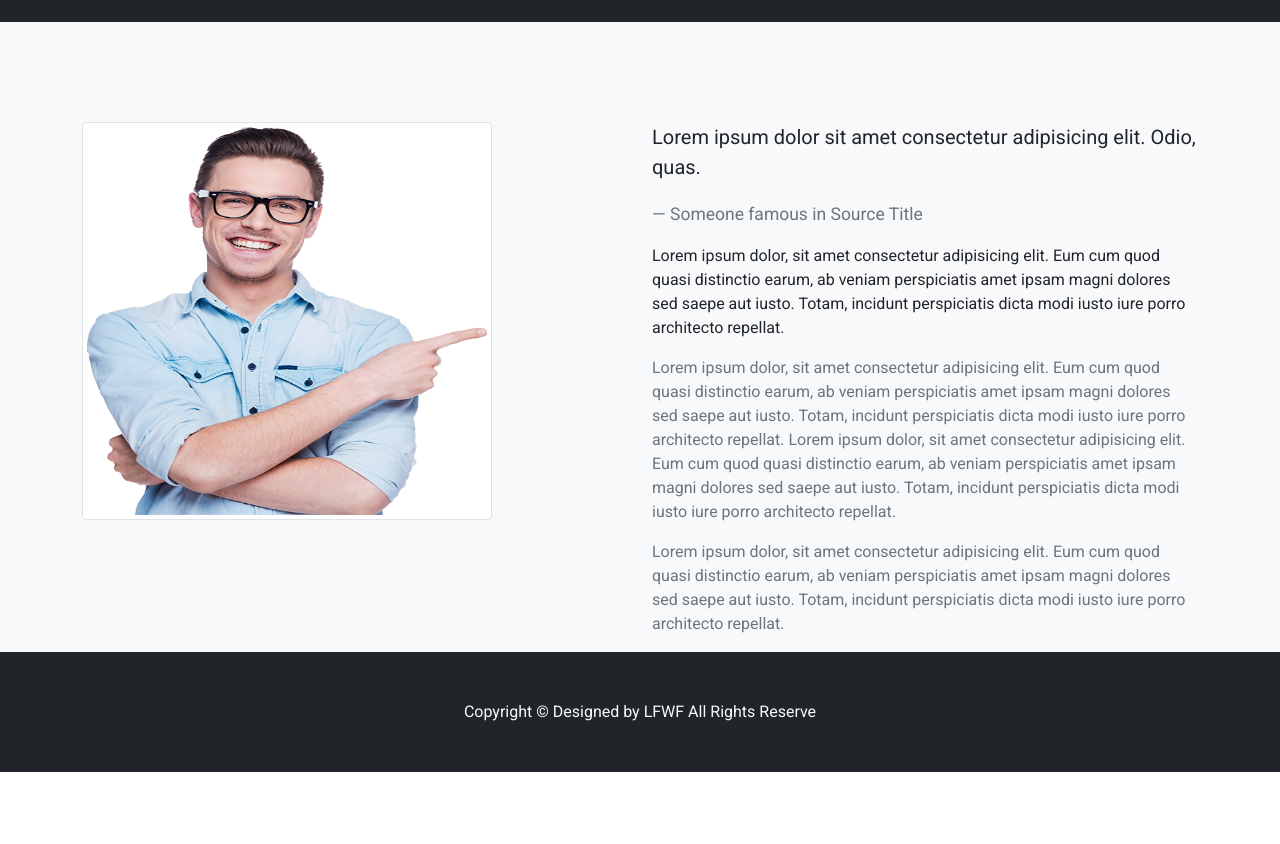
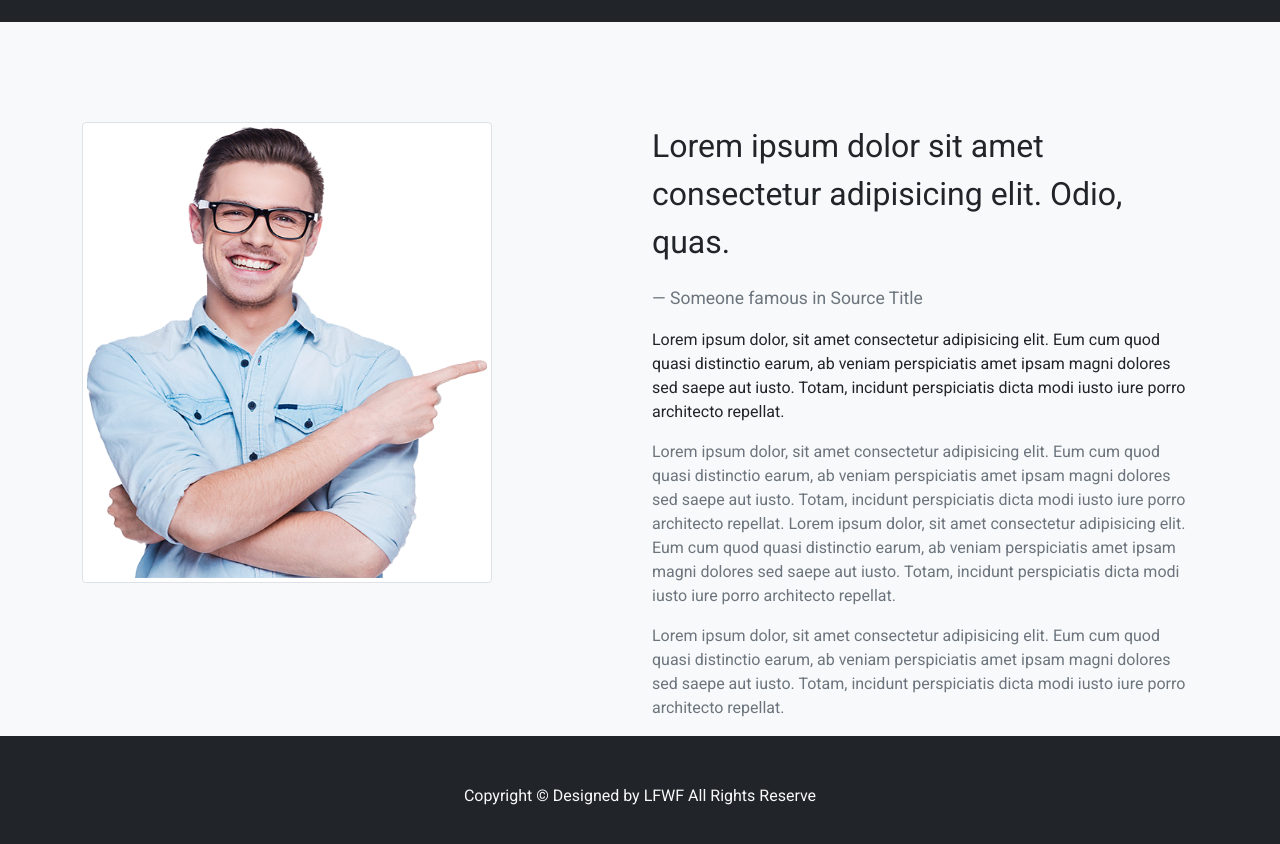
Before and after one commit to developer-zahir/class-28-assignment, a plain HTML site: page index.html in a window 1280 px wide. Shown: the part 820-1664 px from the top of the page. Before the commit the page ends 1592 px from the top, so only its background shows below. Drawn offline with nearby package versions, Linux system fonts and the light colour scheme.

Commit message:
Update index.html

```diff
--- a/index.html
+++ b/index.html
@@ -98,7 +98,7 @@
                         <div class="col-lg-6">
                             <div class="inner">
                                 <blockquote class="blockquote">
-                                    <p>Lorem ipsum dolor sit amet consectetur adipisicing elit. Odio, quas.</p>
+                                    <p class="fs-2">Lorem ipsum dolor sit amet consectetur adipisicing elit. Odio, quas.</p>
                                     <span class="blockquote-footer">Someone famous in Source Title</span>
                                 </blockquote>
                                 <p>
```
